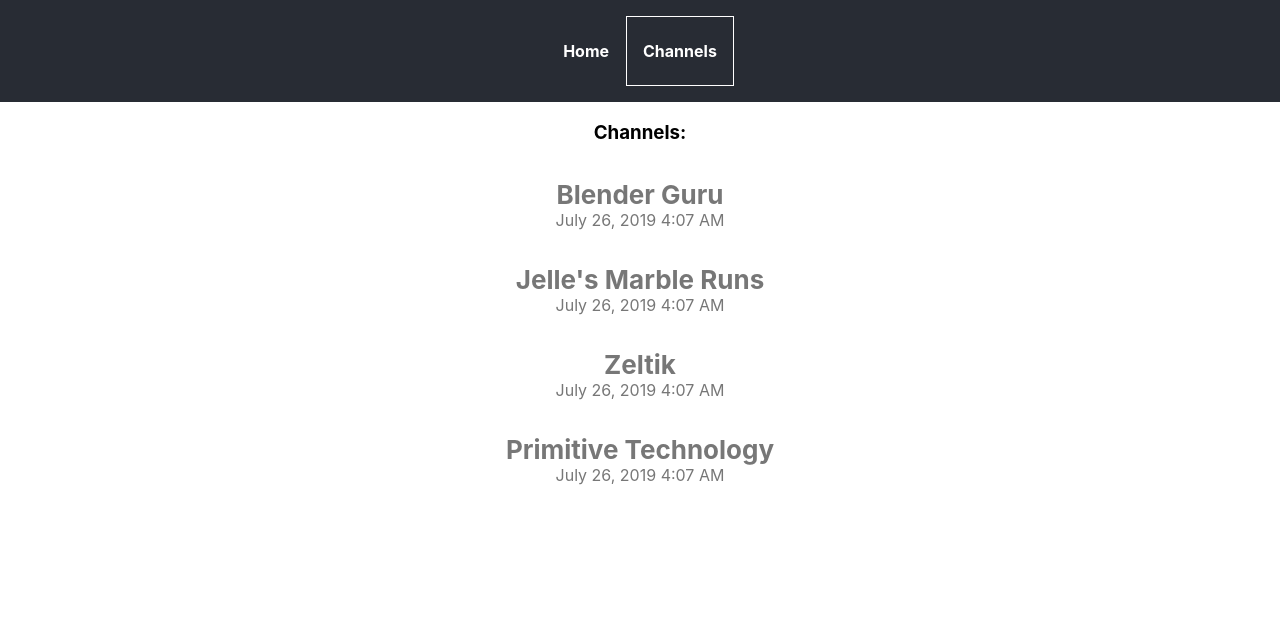
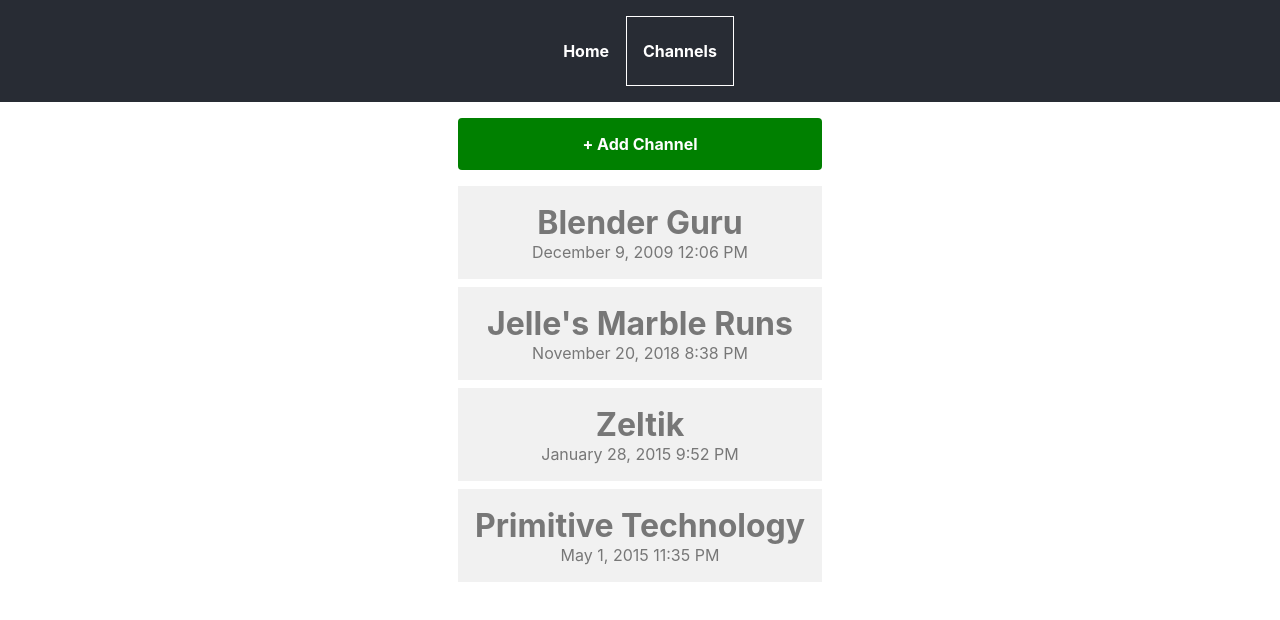
Before and after one commit to StevenC4/youtube-channel-downloader, a React (Create React App) app in the folder client/: page /channels in a window 1280 px wide. Shown: the top 620 px of the page. Built offline with nearby package versions, Linux system fonts and the light colour scheme.

Commit message:
Opens a modal when the Add Channel button is pressed

```diff
--- a/client/src/App.css
+++ b/client/src/App.css
@@ -27,6 +27,7 @@
 .App .navBar {
   background-color: #282c34;
   color: #ffffff;
+  margin-bottom: 16px;
 }
 
 .App .navBar nav ul {
@@ -65,11 +66,31 @@
   margin: 0 auto;
 }
 
+.App nav.channels .addChannelButton {
+  padding: 16px;
+  margin: 16px 0;
+  background-color: green;
+  border-radius: 4px;
+  color: white;
+  font-weight: bold;
+  cursor: pointer;
+}
+
+.App nav.channels .addChannelButton:hover {
+  background-color: darkgreen;
+}
+
 .App nav ul li.channelInfoBox a {
+  margin: 8px 0 0 0;
   padding: 16px;
   border: 1px solid transparent;
   display: flex;
   flex-direction: column;
+  background-color: #f1f1f1;
+}
+
+.App nav ul li.channelInfoBox:first-of-type a {
+  margin: 0;
 }
 
 .App nav ul li.channelInfoBox a {
@@ -77,10 +98,11 @@
 }
 
 .App nav ul li.channelInfoBox:hover {
-  background-color: #eee;
+
 }
 
 .App nav ul li.channelInfoBox:hover a {
+  background-color: #ddd;
   color: #555;
 }
 
@@ -88,7 +110,3 @@
   font-size: calc(16px + 2vmin);
   font-weight: bold;
 }
-
-.App nav ul li.channelInfoBox .channelName {
-  font-size: calc(10px + 2vmin);
-}
--- a/client/src/App.js
+++ b/client/src/App.js
@@ -1,9 +1,81 @@
-import React from 'react';
+import React, {Component} from 'react';
 import './App.css';
 import {BrowserRouter, Route, NavLink} from 'react-router-dom';
 import moment from 'moment';
+import Modal from 'react-modal';
 
-function App() {
+Modal.setAppElement('#root')
+
+const channels = {
+  byId: {
+    'UCOKHwx1VCdgnxwbjyb9Iu1g': {
+      ytChannelId: 'UCOKHwx1VCdgnxwbjyb9Iu1g',
+      name: 'Blender Guru',
+      published: 1260360402,
+      videos: []
+    },
+    'UCYJdpnjuSWVOLgGT9fIzL0g': {
+      ytChannelId: 'UCYJdpnjuSWVOLgGT9fIzL0g',
+      name: `Jelle's Marble Runs`,
+      published: 1542746295,
+      videos: []
+    },
+    'UCAL3JXZSzSm8AlZyD3nQdBA': {
+      ytChannelId: 'UCAL3JXZSzSm8AlZyD3nQdBA',
+      name: 'Primitive Technology',
+      published: 1430523346,
+      videos: []
+    },
+    'UCudx6plmpbs5WtWvsvu-EdQ': {
+      ytChannelId: 'UCudx6plmpbs5WtWvsvu-EdQ',
+      name: 'Zeltik',
+      published: 1422481967,
+      videos: ['-h0h1CydP6o', '0d3FHa4YTsE']
+    }
+  },
+  ids: ['UCOKHwx1VCdgnxwbjyb9Iu1g', 'UCYJdpnjuSWVOLgGT9fIzL0g', 'UCudx6plmpbs5WtWvsvu-EdQ', 'UCAL3JXZSzSm8AlZyD3nQdBA']
+};
+
+const videos = {
+  byId: {
+    '-h0h1CydP6o': {
+      id: '-h0h1CydP6o',
+      name: `The Mystery of Breath of the Wild's Forgotten Temple - Zelda Theory`,
+      published: 1562711401,
+      thumbnail: 'https://i2.ytimg.com/vi/-h0h1CydP6o/hqdefault.jpg',
+      description: `What is Breath of the Wild's Forgotten Temple? ►Follow me on Twitter! http://www.twitter.com/Zeltik or Instagram: @zeltikinsta ► Music in this video: Nintendo ZREO Ruven Wegner, "Water Temple" ► Discord Link: https://discord.gg/zeltik ► Patreon: https://www.patreon.com/zeltik ► Intro music by: http://bit.ly/RuvenWegner Thank you to my amazing Patreon supporters: Andrew Lindberg, Scott Crim, Nick Goodman, Charley Sjerps, Torrey Easter, Malina Workman, Cameron Bryant, Kristian Skjellet, Liam Timoney, Tito Saenz, Joshua Bock, Lux Pro, desmond paul james o'neill, Tram Tran, Rusty Caufield, Frankie Nolan, Andrew D Wood, Alex Polanoc, Lina Derevyanko, Daniel Newton, Luke Voges, Triggerpigking, Bretton Weber #Zelda #BreathoftheWild #LegendofZelda`
+    },
+    '0d3FHa4YTsE': {
+      id: '0d3FHa4YTsE',
+      name: 'The DARK Truth about Malice - Breath of the Wild Sequel Theory (ft. NintendoBlackCrisis)',
+      published: 1561921200,
+      thumbnail: 'https://i1.ytimg.com/vi/0d3FHa4YTsE/hqdefault.jpg',
+      description: `What IS Malice? ► PART TWO: https://www.youtube.com/watch?v=WYQzY9DmHlE ►Follow me on Twitter! http://www.twitter.com/Zeltik or Instagram: @zeltikinsta ► Music in this video: Nintendo ZREO Inner Devil, Siren of Chernobyl: https://soundcloud.com/the-inner-devil ► Discord Link: https://discord.gg/zeltik ► Patreon: https://www.patreon.com/zeltik ► Intro music by: http://bit.ly/RuvenWegner Thank you to my amazing Patreon supporters: Andrew Lindberg, Scott Crim, Nick Goodman, Charley Sjerps, Torrey Easter, Malina Workman, Cameron Bryant, Kristian Skjellet, Liam Timoney, Tito Saenz, Joshua Bock, Lux Pro, desmond paul james o'neill, Tram Tran, Rusty Caufield, Frankie Nolan, Andrew D Wood, Alex Polanoc, Lina Derevyanko, Daniel Newton, Luke Voges, Triggerpigking, Bretton Weber #Zelda #BreathoftheWild2 #LegendofZelda`
+    }
+  },
+  ids: ['-h0h1CydP6o', '0d3FHa4YTsE']
+}
+
+let modalOpen = false;
+
+class App extends Component {
+  constructor(props) {
+    super(props);
+    this.state = {
+      channels,
+      videos,
+      modalOpen
+    };
+    this.openChannelAdder = this.openChannelAdder.bind(this);
+  }
+
+  openChannelAdder() {
+    this.setState({
+      modalOpen: true
+    });
+  }
+
+  render() {
     return (
       <div className="App">
         <BrowserRouter>
@@ -20,10 +92,27 @@
             </nav>
           </div>
           <Route path='/' exact component={Index}/>
-        <Route path='/channels' component={Channels}/>
+          <Route path='/channels' render={renderProps => <Channels {...renderProps} openChannelAdder={this.openChannelAdder} />}/>
         </BrowserRouter>
+        <Modal
+            isOpen={this.state.modalOpen}
+            onAfterOpen={() => console.log('On after opten')}
+            onRequestClose={() => console.log('Closing modal')}
+            style={{
+              content : {
+                top                   : '50%',
+                left                  : '50%',
+                right                 : 'auto',
+                bottom                : 'auto',
+                marginRight           : '-50%',
+                transform             : 'translate(-50%, -50%)'
+              }
+            }}
+            contentLabel="Add a Channel"
+          ></Modal>
       </div>
     );
+  }
 }
 
 function Index() {
@@ -35,50 +124,36 @@
   );
 }
 
-function Channels({match}) {
+function Channels(props) {
   return (
     <div>
-      <Route path={`${match.path}/:id`} component={ChannelViewer} />
-      <Route path={match.path} exact component={ChannelList} />
+      <Route path={`${props.match.path}/:id`} component={ChannelViewer} />
+      <Route path={props.match.path} exact render={renderProps => <ChannelList {...renderProps} openChannelAdder={props.openChannelAdder} />} />
     </div>
     );
 }
 
-const channelIds = [1, 3, 21, 13];
-const channels = {
-  1: {
-    ytChannelId: 1,
-    name: 'Blender Guru',
-    published: 1564114057
-  },
-  3: {
-    ytChannelId: 3,
-    name: `Jelle's Marble Runs`,
-    published: 1564114057
-  },
-  13: {
-    ytChannelId: 13,
-    name: 'Primitive Technology',
-    published: 1564114057
-  },
-  21: {
-    ytChannelId: 21,
-    name: 'Zeltik',
-    published: 1564114057
+class ChannelList extends Component {
+  constructor(props) {
+    super(props);
+    this.handleClick = this.handleClick.bind(this);
   }
-};
 
-function ChannelList({match}) {
+  handleClick(e) {
+    this.props.openChannelAdder();
+  }
+
+  render() {
     return (
       <div>
-      <h3>Channels:</h3>
         <nav className='channels'>
+          <div className='addChannelButton' onClick={this.handleClick}>+ Add Channel</div>
           <ul>
-          {channelIds.map(channelId =>
+            {channels.ids.map(channelId =>
               <li key={channelId} className='channelInfoBox'>
-              <NavLink to={`${match.url}/${channelId}`}>
-                <div className='channelName'>{channels[channelId].name}</div>
-                <div className='channelPublished'>{moment.unix(channels[channelId].published).format('LLL')}</div>
+                <NavLink to={`${this.props.match.url}/${channelId}`}>
+                  <div className='channelName'>{channels.byId[channelId].name}</div>
+                  <div className='channelPublished'>{moment.unix(channels.byId[channelId].published).format('LLL')}</div>
                 </NavLink>
               </li>
             )}
@@ -87,12 +162,34 @@
       </div>
     );
   }
+}
 
 function ChannelViewer({match}) {
+  const channelId = match.params.id;
+  const channel = channels.byId[channelId];
   return (
     <div>
-      <h3>Channel viewer: {match.params.id}</h3>
+      <h2>{channel.name}</h2>
       <h3>Video list</h3>
+      {channel.videos.map(videoId => <Video key={videoId} videoId={videoId}/>)}
+    </div>
+  );
+}
+
+function Video({videoId}) {
+  const video = videos.byId[videoId];
+  return (
+    <div>
+      <p>{video.name}</p>
+      <p className='videoPublished'>{moment.unix(video.published).format('LLL')}</p>
+      <iframe
+        id={`ytplayer-${videoId}`}
+        type='text/html'
+        width='320'
+        height='180'
+        title={video.name}
+        src={`https://www.youtube.com/embed/${videoId}?autoplay=0&origin=http://localhost`}
+        frameBorder='0'></iframe>
     </div>
   );
 }
```
Also changed, not shown: 1 other file (tests, documents, lock files or other folders). Lines whose indentation alone changed are shown as unchanged.
